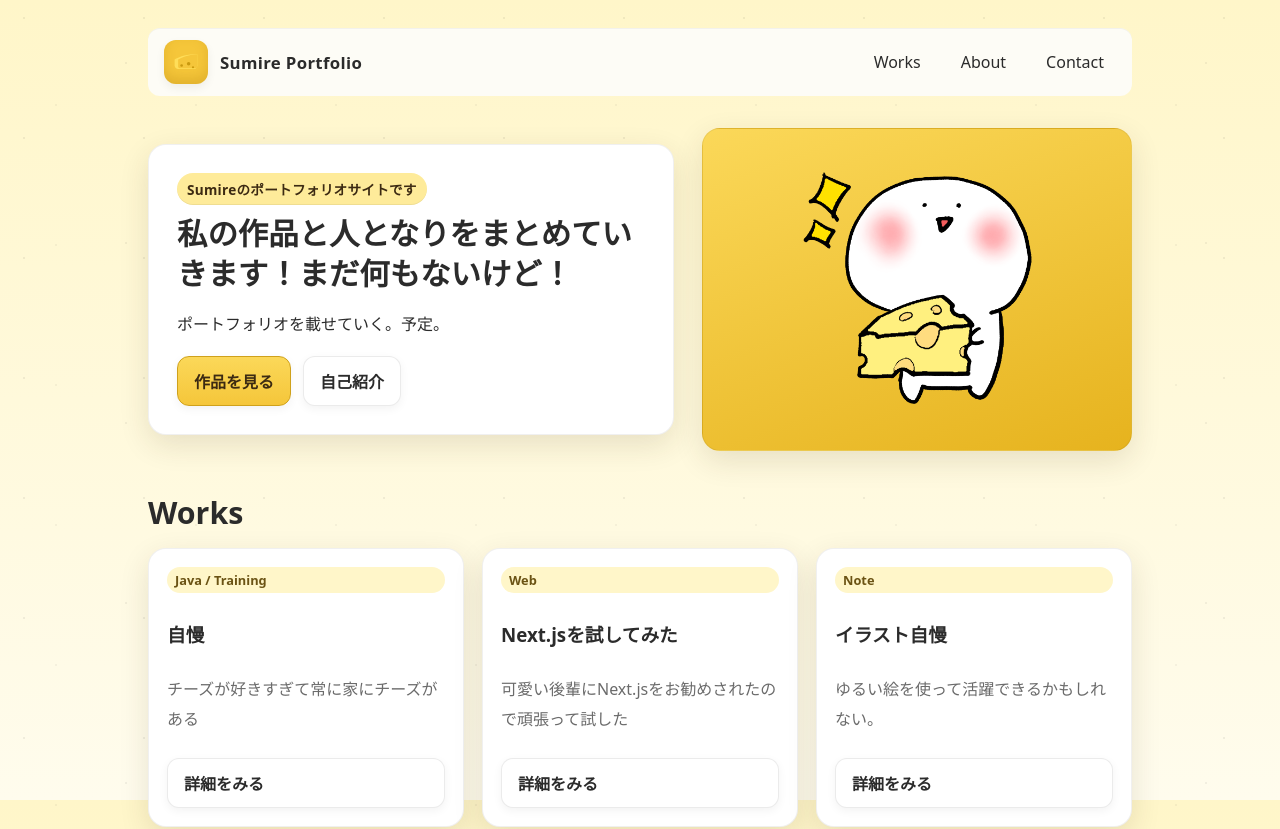
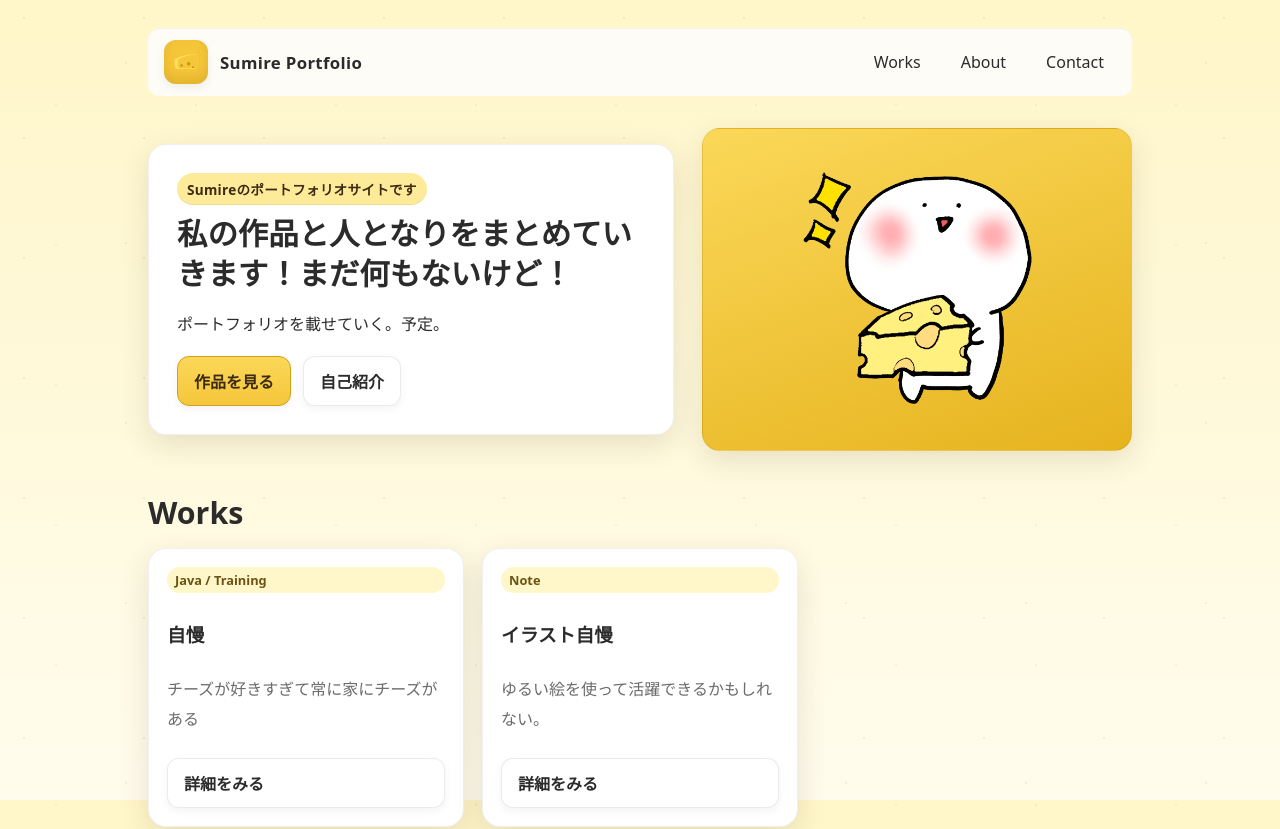
Before and after one commit to Sumire2125/next-js-app, a Next.js app: page / in a window 1280 px wide. Shown: the top 829 px of the page. Built offline with nearby package versions, Linux system fonts and the light colour scheme.

Commit message:
要らないカード削除

```diff
--- a/app/page.js
+++ b/app/page.js
@@ -61,12 +61,6 @@ export default function Home() {
                                 <a className="btn" href="#" aria-label="チーズ好きへの詳細へ">詳細をみる</a>
                             </article>
                             <article className="card" role="listitem">
-                                <span className="tag">Web</span>
-                                <h3>Next.jsを試してみた</h3>
-                                <p className="muted">可愛い後輩にNext.jsをお勧めされたので頑張って試した</p>
-                                <a className="btn" href="#" aria-label="認証サンプルの詳細へ">詳細をみる</a>
-                            </article>
-                            <article className="card" role="listitem">
                                 <span className="tag">Note</span>
                                 <h3>イラスト自慢</h3>
                                 <p className="muted">ゆるい絵を使って活躍できるかもしれない。</p>
```
